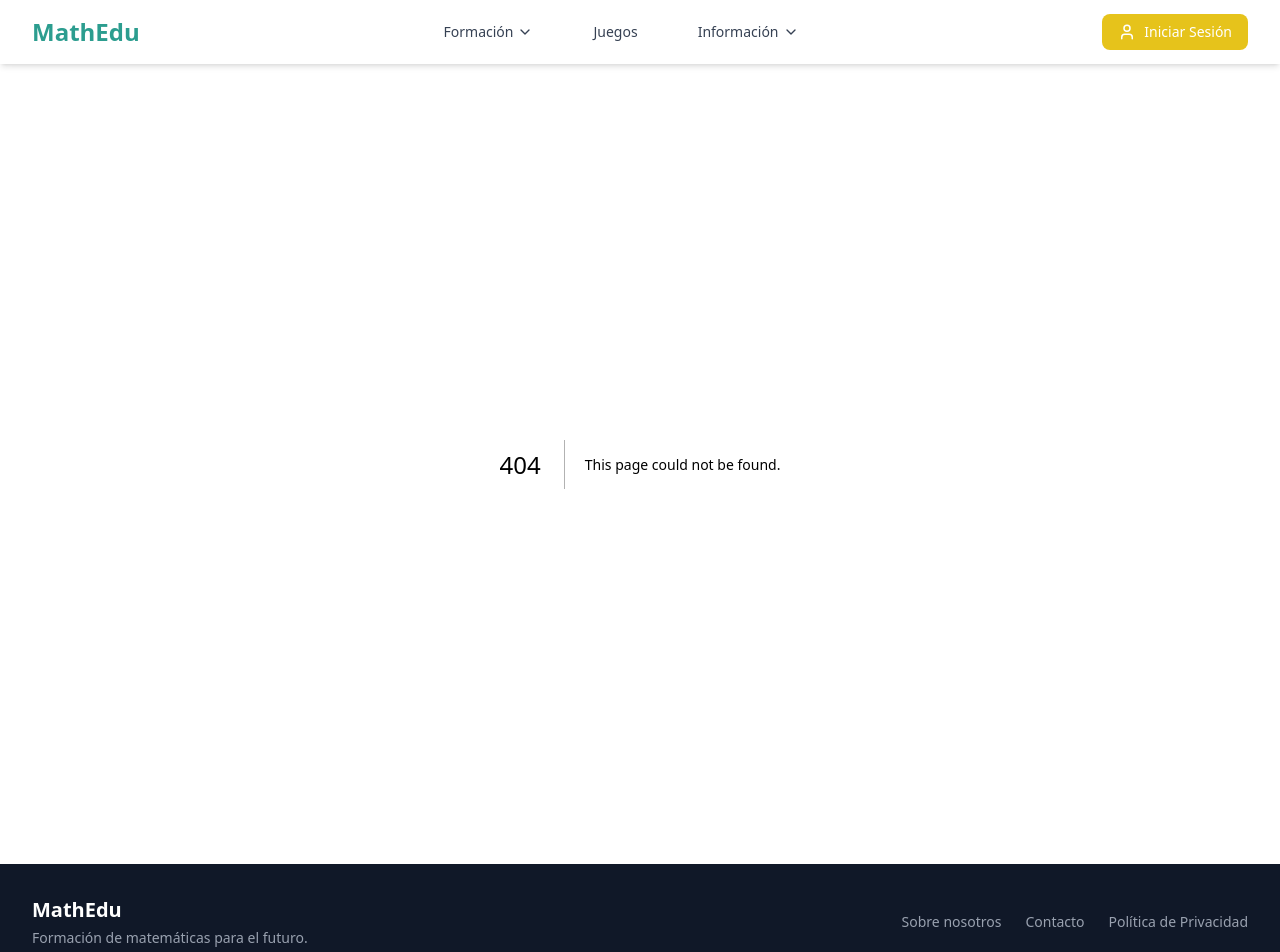
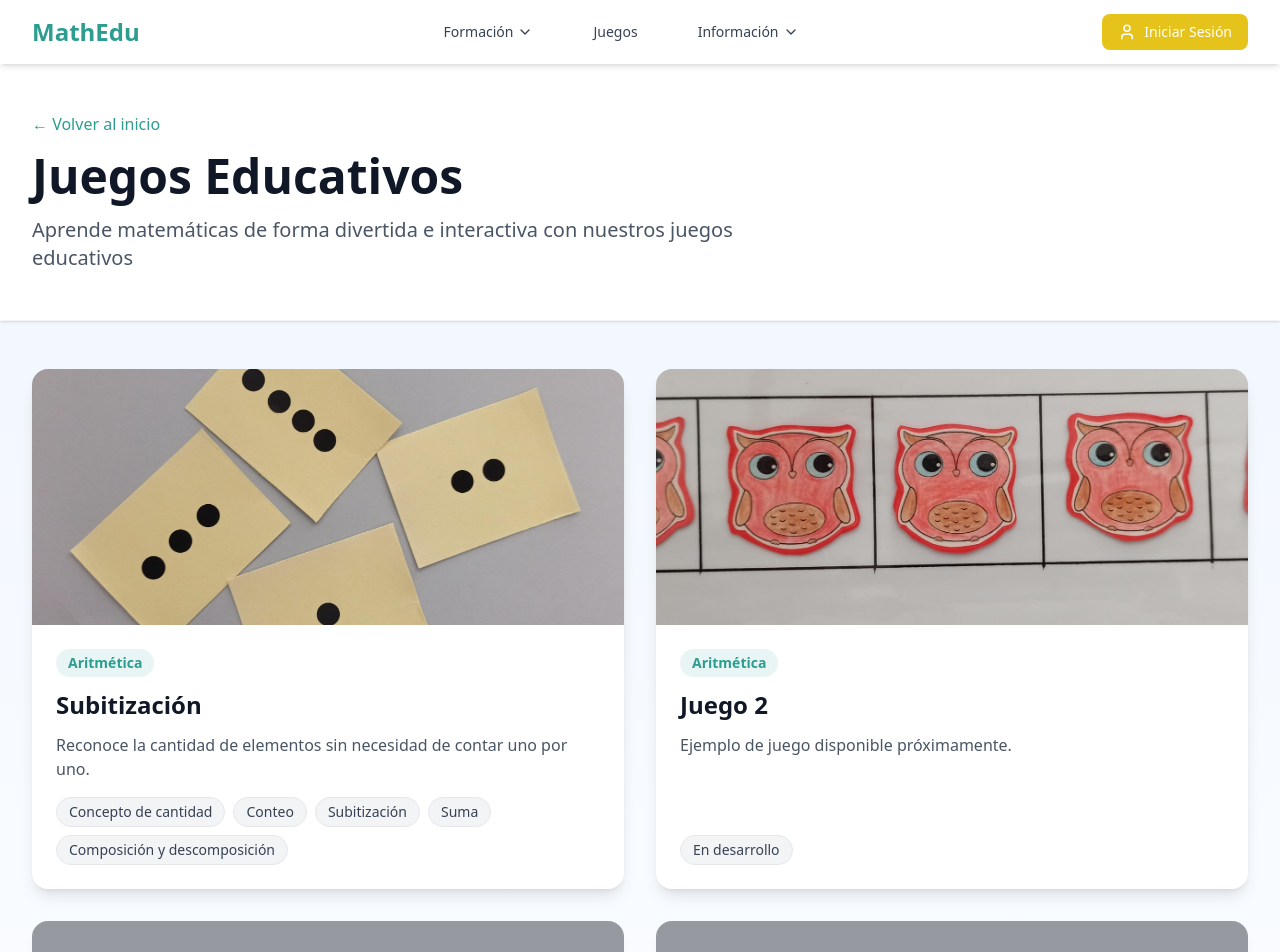
Before and after one commit to manu-reco/math-web, a Next.js app: page /juegos in a window 1280 px wide. Before the commit this address had no page. Shown: the top 952 px of the page. Built offline with nearby package versions, Linux system fonts and the light colour scheme; grey boxes are pictures that could not be loaded.

Commit message:
Add educational games page and data
Created a new page for the "juegos" section to display a grid of educational games, including their images, descriptions, and skills. Added a juegos.ts data file to define available and upcoming games. Included a new image asset for the "subitización" game.

```diff
--- /dev/null
+++ b/src/app/juegos/page.tsx
@@ -0,0 +1,96 @@
+import Link from "next/link";
+import Image from "next/image";
+import { games } from "@/data/juegos";
+
+export default function JuegosPage() {
+    return (
+        <div className="min-h-screen bg-linear-to-b from-blue-50 to-white pb-20">
+            {/* Header */}
+            <div className="bg-white shadow-sm border-b border-gray-100">
+                <div className="container-custom py-12">
+                    <Link href="/" className="text-primary hover:text-primary-hover font-medium mb-4 inline-block">
+                        ← Volver al inicio
+                    </Link>
+                    <h1 className="text-5xl font-bold text-gray-900 mb-4">
+                        Juegos Educativos
+                    </h1>
+                    <p className="text-xl text-gray-600 max-w-3xl">
+                        Aprende matemáticas de forma divertida e interactiva con nuestros juegos educativos
+                    </p>
+                </div>
+            </div>
+
+            {/* Grid de juegos */}
+            <div className="container-custom max-w-7xl mx-auto mt-12 px-6">
+                <div className="grid grid-cols-1 md:grid-cols-2 gap-8">
+                    {games.map((game) => (
+                        <Link
+                            key={game.id}
+                            href={game.isAvailable ? game.path : "#"}
+                            className={`group ${!game.isAvailable ? 'pointer-events-none' : ''}`}
+                        >
+                            <div className={`
+                                bg-white rounded-2xl shadow-lg overflow-hidden
+                                transition-all duration-300 h-full flex flex-col
+                                ${game.isAvailable
+                                    ? 'hover:shadow-2xl hover:-translate-y-1 cursor-pointer'
+                                    : 'opacity-60 cursor-not-allowed'
+                                }
+                            `}>
+                                {/* Imagen de portada */}
+                                <div className="relative w-full h-64 bg-linear-to-br from-primary/10 to-secondary/10">
+                                    <Image
+                                        src={game.image}
+                                        alt={game.title}
+                                        fill
+                                        className="object-cover"
+                                        sizes="(max-width: 768px) 100vw, 50vw"
+                                    />
+                                    {!game.isAvailable && (
+                                        <div className="absolute inset-0 bg-gray-900/50 flex items-center justify-center">
+                                            <span className="text-white text-2xl font-bold">
+                                                Próximamente
+                                            </span>
+                                        </div>
+                                    )}
+                                </div>
+
+                                {/* Contenido */}
+                                <div className="p-6 flex flex-col grow">
+                                    {/* Saber */}
+                                    <div className="mb-3">
+                                        <span className="inline-block px-3 py-1 bg-primary/10 text-primary text-sm font-semibold rounded-full">
+                                            {game.area}
+                                        </span>
+                                    </div>
+
+                                    {/* Título */}
+                                    <h3 className="text-2xl font-bold text-gray-900 mb-3 group-hover:text-primary transition-colors">
+                                        {game.title}
+                                    </h3>
+
+                                    {/* Descripción */}
+                                    <p className="text-gray-600 mb-4 grow">
+                                        {game.description}
+                                    </p>
+
+                                    {/* Habilidades */}
+                                    <div className="flex flex-wrap gap-2">
+                                        {game.skills.map((habilidad, idx) => (
+                                            <span
+                                                key={idx}
+                                                className="px-3 py-1 bg-gray-100 text-gray-700 text-sm rounded-full border border-gray-200"
+                                            >
+                                                {habilidad}
+                                            </span>
+                                        ))}
+                                    </div>
+                                </div>
+                            </div>
+                        </Link>
+                    ))}
+                </div>
+            </div>
+        </div>
+    );
+}
--- /dev/null
+++ b/src/data/juegos.ts
@@ -0,0 +1,53 @@
+export interface Game {
+    id: string;
+    title: string;
+    image: string;
+    area: string;
+    description: string;
+    skills: string[];
+    isAvailable: boolean;
+    path: string;
+}
+
+export const games: Game[] = [
+    {
+        id: "subitizacion",
+        title: "Subitización",
+        image: "/subitizacion/tarjetas-puntos-1-4-desord.png",
+        area: "Aritmética",
+        description: "Reconoce la cantidad de elementos sin necesidad de contar uno por uno.",
+        skills: ["Concepto de cantidad", "Conteo", "Subitización", "Suma", "Composición y descomposición"],
+        isAvailable: true,
+        path: "/juegos/subitizacion/"
+    },
+    {
+        id: "juego-2",
+        title: "Juego 2",
+        image: "/recta-numerica/5-buhos-rojos.png",
+        area: "Aritmética",
+        description: "Ejemplo de juego disponible próximamente.",
+        skills: ["En desarrollo"],
+        isAvailable: true,
+        path: "#"
+    },
+    {
+        id: "juego-3",
+        title: "Próximamente",
+        image: "/placeholder-game.png",
+        area: "Aritmética",
+        description: "Juego todavía en desarrollo",
+        skills: ["En desarrollo"],
+        isAvailable: false,
+        path: "#"
+    },
+    {
+        id: "juego-4",
+        title: "Próximamente",
+        image: "/placeholder-game.png",
+        area: "Aritmética",
+        description: "Juego todavía en desarrollo",
+        skills: ["En desarrollo"],
+        isAvailable: false,
+        path: "#"
+    }
+];
```
Also changed, not shown: public/subitizacion/tarjetas-puntos-1-4-desord.png (added).
